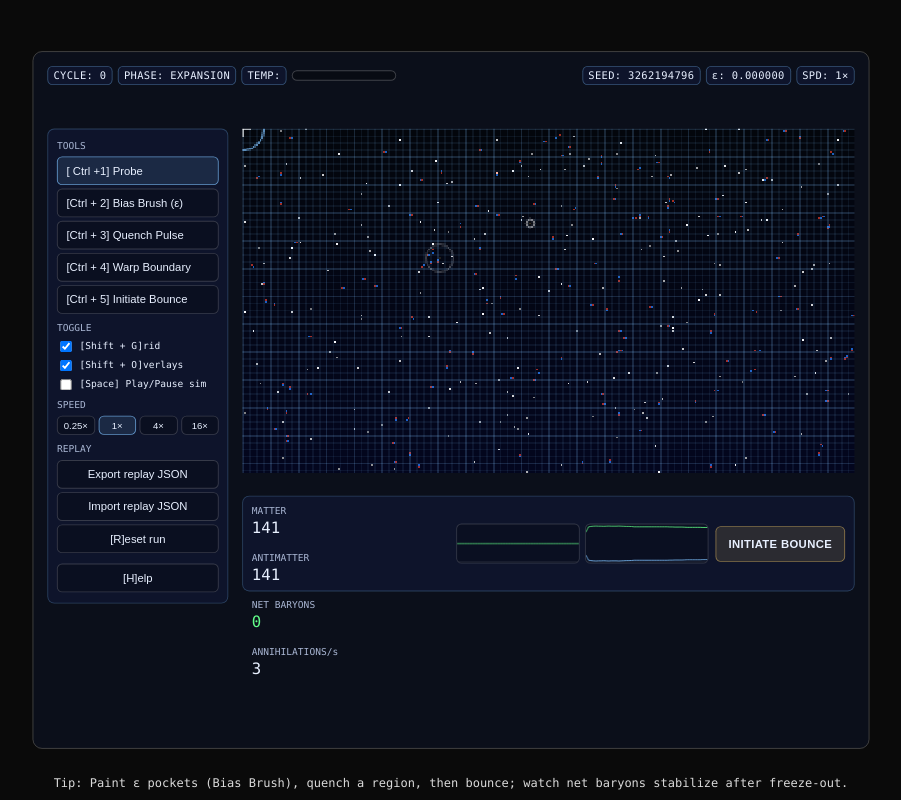
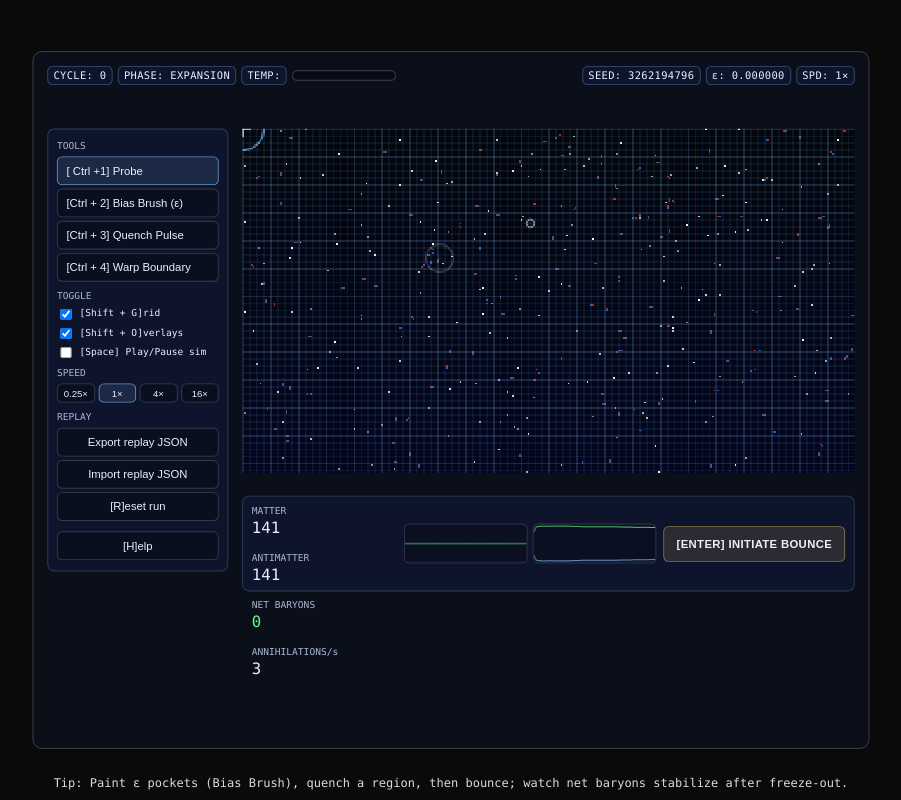
Before and after one commit to NISHANTH-MURTHY-KOTTAPALLI/Baryogenesis-2D-Simulator, a plain HTML site: page index.html in a window 1280 px wide. Shown: the whole page, without its empty margins (189-1090 px from the left). Drawn offline with Linux system fonts and the light colour scheme.

Commit message:
Update index.html

```diff
--- a/index.html
+++ b/index.html
@@ -36,7 +36,6 @@
           <button class="tool-btn" data-tool="bias">[Ctrl + 2] Bias Brush (ε)</button>
           <button class="tool-btn" data-tool="quench">[Ctrl + 3] Quench Pulse</button>
           <button class="tool-btn" data-tool="warp">[Ctrl + 4] Warp Boundary</button>
-          <button class="tool-btn" data-tool="bounce">[Ctrl + 5] Initiate Bounce</button>
 
           <div class="panel-title mt">TOGGLE </div>
           <label class="toggle"><input type="checkbox" id="toggleGrid" checked />[Shift + G]rid</label>
@@ -72,7 +71,7 @@
             <canvas id="sparkline2" width="140" height="44" title="|M| and |A| (compressed)"></canvas>
           </div>
           <div class="actions">
-            <button class="action-btn" id="bounceBtn">INITIATE BOUNCE</button>
+            <button class="action-btn" id="bounceBtn">[ENTER] INITIATE BOUNCE</button>
           </div>
         </div>
 
@@ -82,7 +81,7 @@
             <div class="help-body">
               <div><b>Mouse</b>: interact (click / drag). <b>Wheel</b>: tool radius.</div>
               <div><b>Ctrl + {1–5}</b>: tools. <b>Shift + G</b>: grid. <b>Shift + O</b>: overlays. <b>H</b>: help.</div>
-              <div><b>Space</b>: play/pause. <b>R</b>: reset. <b>Enter</b>: bounce.</div>
+              <div><b>Space</b>: play/pause. <b>R</b>: reset. <b>Enter</b>: initate bounce.</div>
               <div class="muted">Toy sim: pair creation, annihilation, quenches, tiny ε bias, cyclic phases, freeze‑out.</div>
             </div>
             <div class="help-actions">
```
